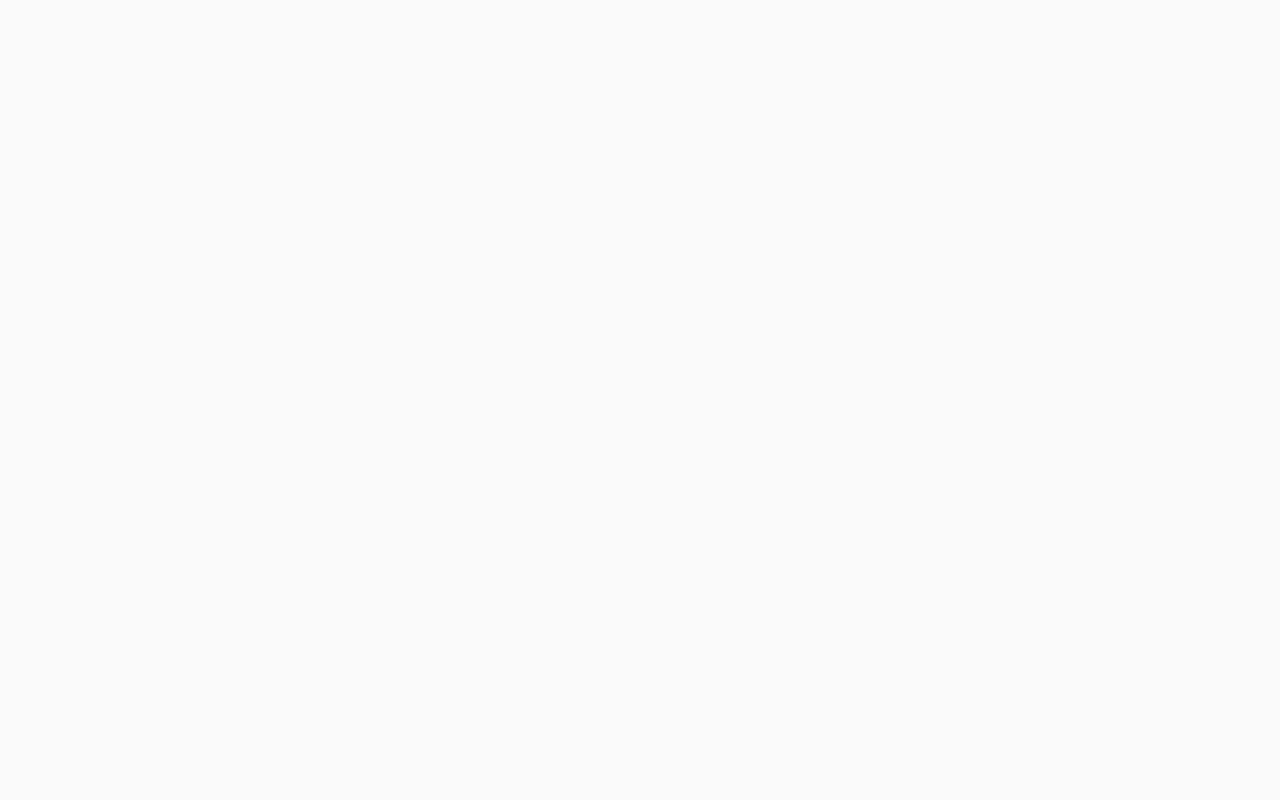
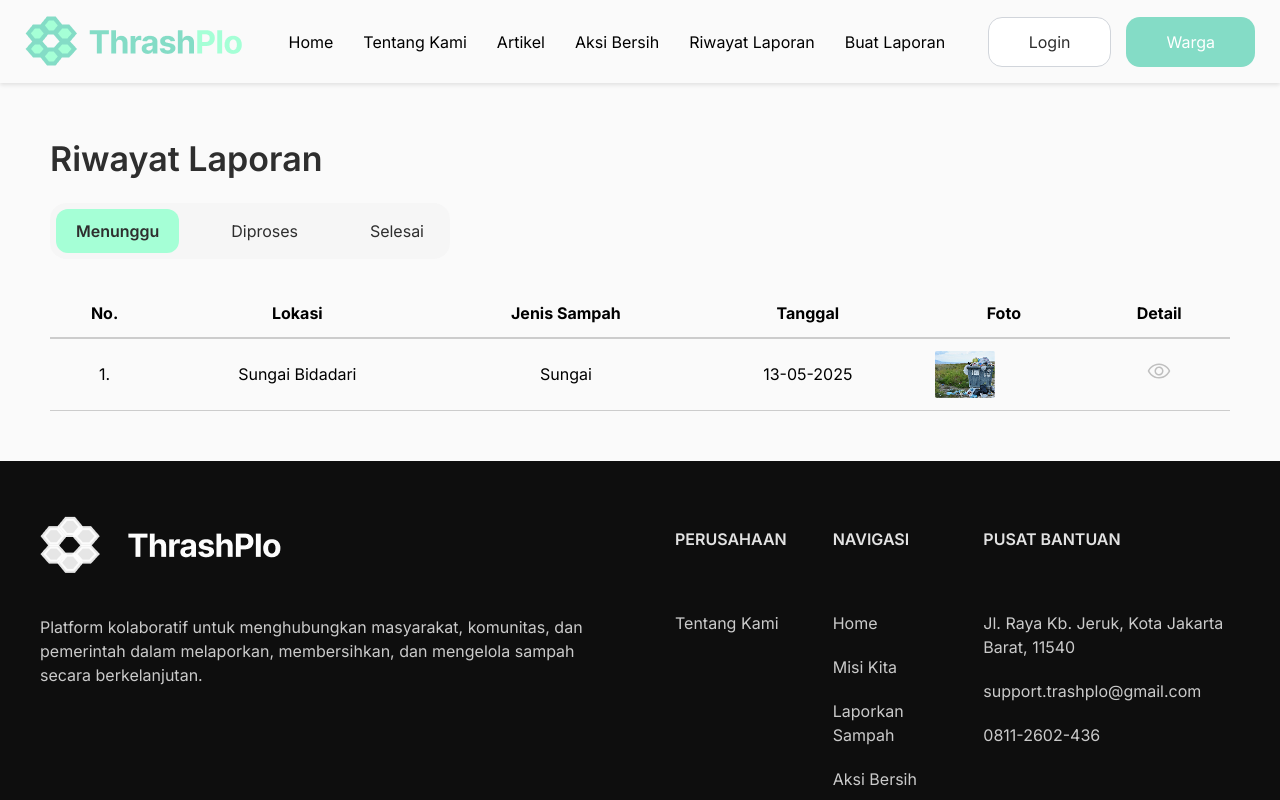
Before and after one commit to Joes131205/thrash-plo, a React (Vite) app in the folder client/: page /riwayat-laporan in a window 1280 px wide. Before the commit this address had no page. Shown: the top 800 px of the page. Built offline with nearby package versions, Linux system fonts and the light colour scheme.

Commit message:
feat: add page riwayat laporan

```diff
--- a/client/src/App.tsx
+++ b/client/src/App.tsx
@@ -13,6 +13,7 @@ import DetailArtikelPage from "./pages/artikel/DetailArtikel";
 import ScrollToTop from "./components/atomics/scrollToTop/scrollToTop";
 import BuatLaporanPage from "./pages/report/CreateReport";
 import DetailLaporanPage from "./pages/report/DetailReport";
+import RiwayatLaporanPage from "./pages/report/RiwayatLaporan";
 
 const App = () => {
   function AnimatedRoutes() {
@@ -34,6 +35,7 @@ const App = () => {
             <Route path="/artikel" element={<ArtikelPage />} />
             <Route path="/aksi-bersih" element={<AksiBersihPage />} />
             <Route path="/buat-laporan" element={<BuatLaporanPage />} />
+            <Route path="/riwayat-laporan" element={<RiwayatLaporanPage />} />
 
             {/* details */}
             <Route path="/detail-aksi" element={<DetailAksiPage />} />
--- a/client/src/assets/images/index.tsx
+++ b/client/src/assets/images/index.tsx
@@ -23,6 +23,7 @@ import ImgBorderLine from "./img-border-line.png";
 import ImgJanssen from "./img-jansen.png";
 import ImgSheren from "./img-sheren.png";
 import ImgJoe from "./img-joe.png";
+import ImgRiwayat from "./img-riwayat.png";
 
 export {
   ImgLogo,
@@ -50,4 +51,5 @@ export {
   ImgJanssen,
   ImgJoe,
   ImgSheren,
+  ImgRiwayat,
 };
--- a/client/src/components/molecules/navbar/navbar.tsx
+++ b/client/src/components/molecules/navbar/navbar.tsx
@@ -3,6 +3,11 @@ import ButtonMain from "@/components/atomics/buttonMain/buttonMain";
 import { useNavigate } from "react-router-dom";
 import styleCss from "../../../pages/LandingPage/LandingPage.module.css";
 import { Link } from "react-router-dom";
+import React from "react";
+
+type NavbarProps = {
+  isLogin?: boolean;
+};
 
 const styles: Record<string, React.CSSProperties> = {
   navbar: {
@@ -16,13 +21,11 @@ const styles: Record<string, React.CSSProperties> = {
     top: 0,
     zIndex: 1000,
   },
-
   listNavbar: {
     display: "flex",
     gap: "30px",
     cursor: "pointer",
   },
-
   listItemLink: {
     color: "var(--text-primary)",
     textDecoration: "none",
@@ -30,32 +33,42 @@ const styles: Record<string, React.CSSProperties> = {
     fontWeight: "var(--weight-medium)",
     fontSize: "var(--dp-18)",
   },
-
   btnContainer: {
     display: "flex",
     gap: "15px",
   },
 };
 
-export default function Navbar() {
+export default function Navbar({ isLogin }: NavbarProps) {
   const navigate = useNavigate();
 
   return (
     <div style={styles.navbar}>
       <img src={ImgLogo} alt="Logo ThrashPlo" style={{ cursor: "pointer" }} onClick={() => navigate("/")} />
       <ul style={styles.listNavbar}>
-        <li className={styleCss.listItem}>
+        <li className={styleCss.listItemLink}>
           <Link to="/">Home</Link>
         </li>
-        <li className={styleCss.listItem}>
+        <li className={styleCss.listItemLink}>
           <Link to="/tentang-kami">Tentang Kami</Link>
         </li>
-        <li className={styleCss.listItem}>
+        <li className={styleCss.listItemLink}>
           <Link to="/artikel">Artikel</Link>
         </li>
-        <li className={styleCss.listItem}>
+        <li className={styleCss.listItemLink}>
           <Link to="/aksi-bersih">Aksi Bersih</Link>
         </li>
+
+        {isLogin && (
+          <>
+            <li className={styleCss.listItemLink}>
+              <Link to="/riwayat-laporan">Riwayat Laporan</Link>
+            </li>
+            <li className={styleCss.listItemLink}>
+              <Link to="/buat-laporan">Buat Laporan</Link>
+            </li>
+          </>
+        )}
       </ul>
       <div style={styles.btnContainer}>
         <ButtonMain btnText={"Login"} btnColor={false} colorBorder={true} textColor={"default"} onClick={() => navigate("/login")} />
--- /dev/null
+++ b/client/src/components/molecules/tabBar/tabBar.tsx
@@ -0,0 +1,45 @@
+import React from "react";
+
+type TabType = "Menunggu" | "Diproses" | "Selesai";
+
+interface TabBarProps {
+  activeTab: TabType;
+  onTabChange: (tab: TabType) => void;
+}
+
+const TabBar = ({ activeTab, onTabChange }: TabBarProps) => {
+  const tabs: TabType[] = ["Menunggu", "Diproses", "Selesai"];
+
+  return (
+    <div
+      style={{
+        display: "flex",
+        backgroundColor: "rgba(245, 245, 245, 0.7)",
+        borderRadius: "16px",
+        padding: "6px",
+        width: 400,
+        justifyContent: "space-between",
+      }}
+    >
+      {tabs.map((tab) => (
+        <button
+          key={tab}
+          onClick={() => onTabChange(tab)}
+          style={{
+            padding: "10px 20px",
+            borderRadius: "12px",
+            backgroundColor: activeTab === tab ? "#A5FFD6" : "transparent",
+            fontWeight: activeTab === tab ? "var(--weight-semibold)" : "normal",
+            cursor: "pointer",
+            color: "var(--text-primary)",
+            transition: "all 0.3s ease",
+          }}
+        >
+          {tab}
+        </button>
+      ))}
+    </div>
+  );
+};
+
+export default TabBar;
--- /dev/null
+++ b/client/src/components/organisms/tableSampah/tableSampah.tsx
@@ -0,0 +1,63 @@
+import { IcEyesOpen } from "@/assets/icons";
+import { ImgRiwayat } from "@/assets/images";
+import React from "react";
+
+type SampahData = {
+  id: number;
+  lokasi: string;
+  jenisSampah: string;
+  tanggal: string;
+  fotoUrl: string;
+};
+
+interface TableSampahProps {
+  data: SampahData[];
+  onDetailClick: (id: number) => void;
+}
+
+const TableSampah: React.FC<TableSampahProps> = ({ data, onDetailClick }) => {
+  const cellStyle: React.CSSProperties = {
+    padding: "12px 16px",
+    textAlign: "center",
+  };
+
+  const headerStyle: React.CSSProperties = {
+    ...cellStyle,
+    fontWeight: "bold",
+  };
+
+  return (
+    <table style={{ width: "100%", borderCollapse: "collapse" }}>
+      <thead>
+        <tr style={{ borderBottom: "2px solid #ccc" }}>
+          <th style={headerStyle}>No.</th>
+          <th style={headerStyle}>Lokasi</th>
+          <th style={headerStyle}>Jenis Sampah</th>
+          <th style={headerStyle}>Tanggal</th>
+          <th style={headerStyle}>Foto</th>
+          <th style={headerStyle}>Detail</th>
+        </tr>
+      </thead>
+      <tbody>
+        {data.map((row, index) => (
+          <tr key={row.id} style={{ borderBottom: "1px solid #ccc" }}>
+            <td style={cellStyle}>{index + 1}.</td>
+            <td style={cellStyle}>{row.lokasi}</td>
+            <td style={cellStyle}>{row.jenisSampah}</td>
+            <td style={cellStyle}>{row.tanggal}</td>
+            <td style={cellStyle}>
+              <img src={ImgRiwayat} alt="foto" width={60} height={40} style={{ objectFit: "cover", borderRadius: 2 }} />
+            </td>
+            <td style={cellStyle}>
+              <button onClick={() => onDetailClick(row.id)} style={{ background: "none", border: "none", cursor: "pointer" }}>
+                <img src={IcEyesOpen} alt="eyes" />
+              </button>
+            </td>
+          </tr>
+        ))}
+      </tbody>
+    </table>
+  );
+};
+
+export default TableSampah;
--- a/client/src/pages/LandingPage/LandingPage.tsx
+++ b/client/src/pages/LandingPage/LandingPage.tsx
@@ -1,4 +1,4 @@
-import React from "react";
+import React, { useState } from "react";
 import { motion } from "framer-motion";
 import { ImgFlow, ImgHeroOne, ImgHeroThree, ImgHeroTwo, ImgLanding, ImgMisiKita, ImgPantai, ImgSungai, ImgTumpukan } from "@/assets/images";
 import { IcArrowLeft, IcArrowRight, IcGarbage, IcKomunitas, IcMitra, IcPemerintah, IcTruck, IcWarga } from "@/assets/icons";
@@ -13,6 +13,8 @@ import { useNavigate } from "react-router-dom";
 export default function LandingPage() {
   const navigate = useNavigate();
   const isSmall = true;
+
+  const [isLogin, setIsLogin] = useState(true);
 
   const fadeInUp = {
     hidden: { opacity: 0, y: 30 },
@@ -93,7 +95,7 @@ export default function LandingPage() {
   return (
     <div id="home">
       {/* NAVBAR */}
-      <Navbar />
+      <Navbar isLogin={isLogin} />
       {/* END NAVBAR */}
 
       {/* BANNER HOME */}
--- a/client/src/pages/report/CreateReport.tsx
+++ b/client/src/pages/report/CreateReport.tsx
@@ -1,5 +1,4 @@
 import Navbar from "@/components/molecules/navbar/navbar";
-import { useNavigate } from "react-router-dom";
 import { motion } from "framer-motion";
 import styles from "./Report.module.css";
 import Footer from "@/components/organisms/footer/footer";
@@ -11,8 +10,6 @@ import { IcPlus } from "@/assets/icons";
 import ButtonMain from "@/components/atomics/buttonMain/buttonMain";
 
 export default function BuatLaporanPage() {
-  const navigate = useNavigate();
-
   const [locationValue, setLocationValue] = useState("");
   const [trashType, setTrashType] = useState("");
   const [weight, setWeight] = useState("");
--- a/client/src/pages/report/DetailReport.tsx
+++ b/client/src/pages/report/DetailReport.tsx
@@ -1,12 +1,9 @@
 import Navbar from "@/components/molecules/navbar/navbar";
-import { useNavigate } from "react-router-dom";
 import { motion } from "framer-motion";
 import styles from "./Report.module.css";
 import Footer from "@/components/organisms/footer/footer";
 
 export default function DetailLaporanPage() {
-  const navigate = useNavigate();
-
   const pageVariants = {
     initial: { opacity: 0, y: 20 },
     animate: { opacity: 1, y: 0 },
--- a/client/src/pages/report/Report.module.css
+++ b/client/src/pages/report/Report.module.css
@@ -55,3 +55,7 @@
   font-size: 16px;
   color: #2e2e2e;
 }
+
+.activeTab {
+  margin-top: 30px;
+}
--- /dev/null
+++ b/client/src/pages/report/RiwayatLaporan.tsx
@@ -0,0 +1,68 @@
+import Navbar from "@/components/molecules/navbar/navbar";
+import Footer from "@/components/organisms/footer/footer";
+import styles from "./Report.module.css";
+import { motion } from "framer-motion";
+import { useState } from "react";
+import TabBar from "@/components/molecules/tabBar/tabBar";
+import TableSampah from "@/components/organisms/tableSampah/tableSampah";
+import { useNavigate } from "react-router-dom";
+
+export default function RiwayatLaporanPage() {
+  const navigate = useNavigate();
+  const [activeTab, setActiveTab] = useState<TabType>("Menunggu");
+
+  const dummyData = [
+    {
+      id: 1,
+      lokasi: "Sungai Bidadari",
+      jenisSampah: "Sungai",
+      tanggal: "13-05-2025",
+      fotoUrl: "/img/sampah.png",
+      status: "Menunggu",
+    },
+    {
+      id: 2,
+      lokasi: "Ancol",
+      jenisSampah: "Pantai",
+      tanggal: "30-02-2025",
+      fotoUrl: "/img/sampah.png",
+      status: "Diproses",
+    },
+  ];
+
+  const filteredData = dummyData.filter((item) => item.status === activeTab);
+
+  const handleDetailClick = (id: number) => {
+    console.log("Clicked detail ID:", id);
+    navigate("/detail-laporan");
+  };
+
+  const pageVariants = {
+    initial: { opacity: 0, y: 20 },
+    animate: { opacity: 1, y: 0 },
+    exit: { opacity: 0, y: -20 },
+  };
+  return (
+    <div>
+      <motion.div variants={pageVariants} initial="initial" animate="animate" exit="exit" transition={{ duration: 0.4 }}>
+        {/* NAVBAR */}
+        <Navbar isLogin={true} />
+        {/* END NAVBAR */}
+
+        {/* CONTENT */}
+        <div className={styles.container}>
+          <h1 className={styles.titleMisi}>Riwayat Laporan</h1>
+
+          <TabBar activeTab={activeTab} onTabChange={setActiveTab} />
+
+          <div className={styles.activeTab}>{filteredData.length === 0 ? <p style={{ textAlign: "center", marginTop: 20 }}>Belum ada laporan pada tab ini.</p> : <TableSampah data={filteredData} onDetailClick={handleDetailClick} />}</div>
+        </div>
+        {/* END CONTENT */}
+
+        {/* FOOTER */}
+        <Footer />
+        {/* END FOOTER */}
+      </motion.div>
+    </div>
+  );
+}
```
Also changed, not shown: client/src/assets/images/img-riwayat.png (added).
